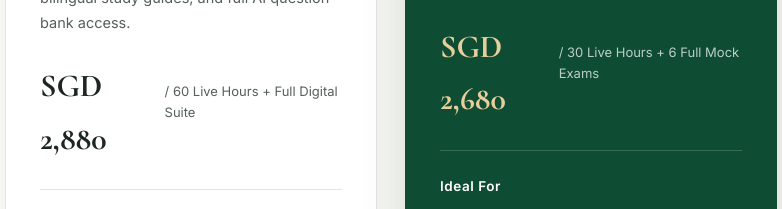
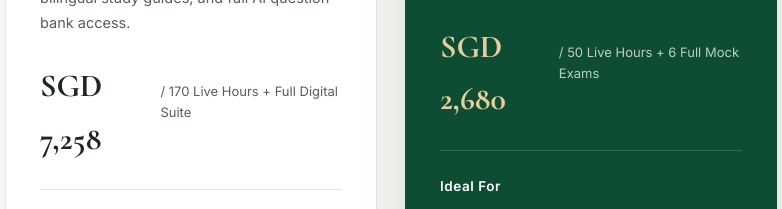
Before and after one commit to zhaoyucb2024/mywebtool-, a plain HTML site: page index.html in a window 1280 px wide. Shown: the part 795-1004 px from the top of the page, 49-831 px from the left. Drawn offline with nearby package versions, Linux system fonts and the light colour scheme.

Commit message:
Update index.html

```diff
--- a/index.html
+++ b/index.html
@@ -688,8 +688,8 @@
           End-to-end 1-on-1 live online instruction across all required CSCA subjects, paired with recorded revision lectures, proprietary bilingual study guides, and full AI question bank access.
         </p>
         <div class="card-price-box">
-          <span class="price-amount">SGD 2,880</span>
-          <span class="price-unit">/ 60 Live Hours + Full Digital Suite</span>
+          <span class="price-amount">SGD 7,258</span>
+          <span class="price-unit">/ 170 Live Hours + Full Digital Suite</span>
         </div>
         <div class="card-divider"></div>
         <div class="list-heading">Ideal For</div>
@@ -712,7 +712,7 @@
         </p>
         <div class="card-price-box">
           <span class="price-amount">SGD 2,680</span>
-          <span class="price-unit">/ 30 Live Hours + 6 Full Mock Exams</span>
+          <span class="price-unit">/ 50 Live Hours + 6 Full Mock Exams</span>
         </div>
         <div class="card-divider"></div>
         <div class="list-heading">Ideal For</div>
```
